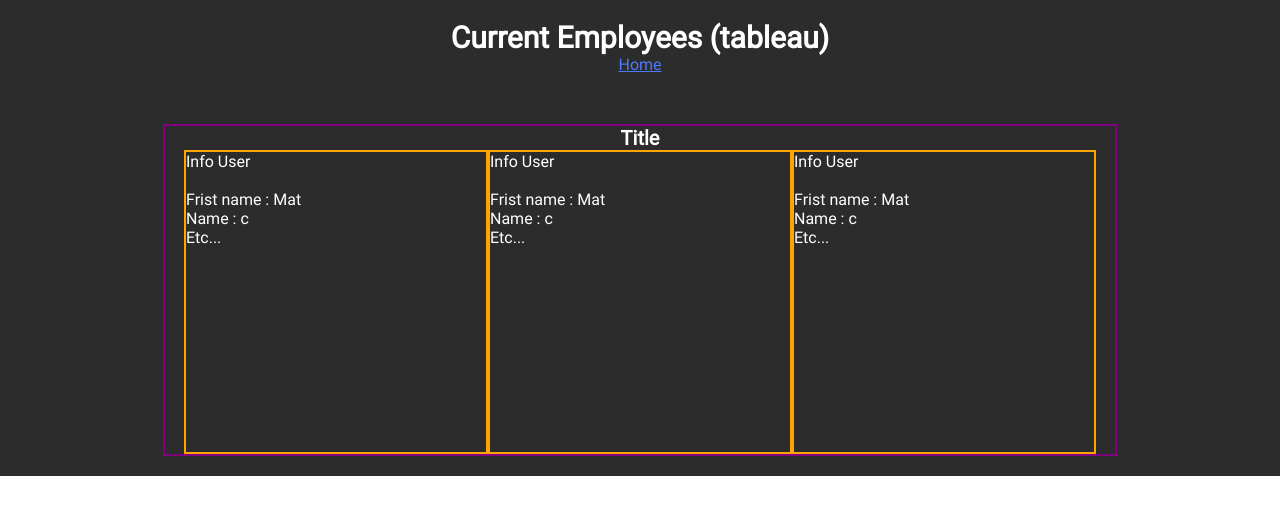
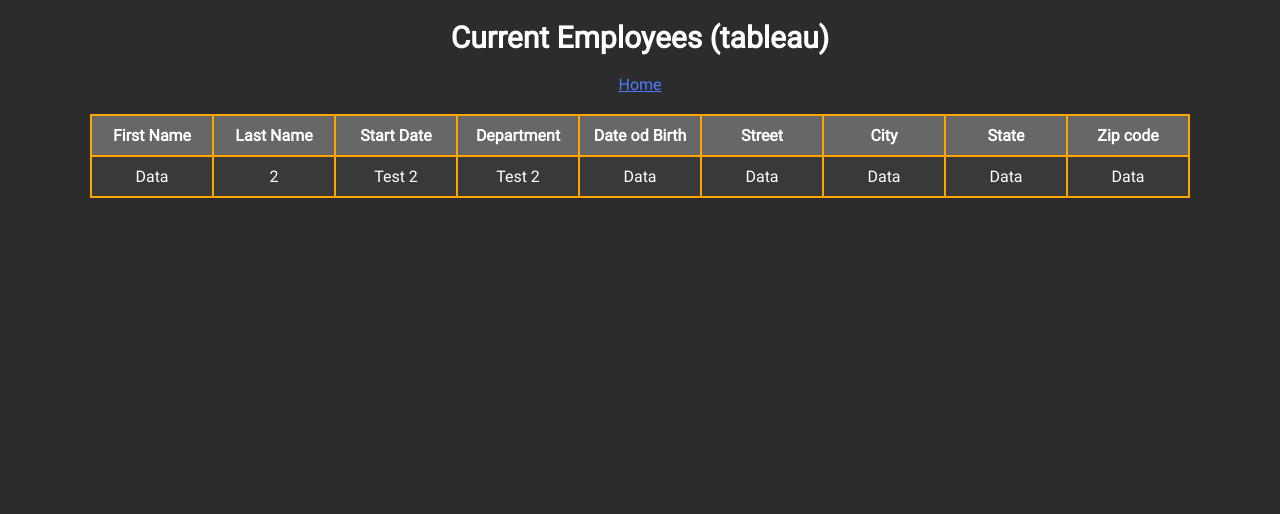
Before and after one commit to matthieuClio/HRnet, a React (Vite) app: page /list in a window 1280 px wide. Shown: the top 514 px of the page. Built offline with nearby package versions, Linux system fonts and the light colour scheme.

Commit message:
Feat : Define a table.

```diff
--- a/src/main.scss
+++ b/src/main.scss
@@ -7,6 +7,10 @@
     font-style: normal;
 }
 
+/* Variables */
+
+$bodyBackground: #2C2C2C;
+
 /* - General rules - */
 * {
     margin: 0;
@@ -15,6 +19,7 @@
 
 body {
     font-family: 'Roboto';
+    background-color: $bodyBackground;
 }
 
 h1 {
--- a/src/page/EmployeeList.tsx
+++ b/src/page/EmployeeList.tsx
@@ -15,43 +15,38 @@ export default function EmployeeList () {
                 Home
             </Link>
 
-            <section className="employee-list__user">
-                <h2 className="employee-list__user__title">
-                    Title
-                </h2>
+            {/* <table bgcolor="black" cellPadding={0} cellSpacing={30} border={0} width={700}>
+                <tr className="employee-list__table__row" bgcolor="#676767">
+                    <td style={{border: '2px solid blue'}} valign="top" colSpan={3} height={120}>Row</td>
+                    <td style={{border: '2px solid blue'}} colSpan={3} height={120}>row 2</td>
+                </tr>
+            </table> */}
 
-                <div className="employee-list__user__info-user">
-                    Info User
-                    <br />
-                    <br />
-                    Frist name : Mat
-                    <br />
-                    Name : c
-                    <br />
-                    Etc...
-                </div>
+            <table className="employee-list__table">
+                <tr className="employee-list__table__row-header">
+                    <th className="employee-list__table__row-header__header">First Name</th>
+                    <th className="employee-list__table__row-header__header">Last Name</th>
+                    <th className="employee-list__table__row-header__header">Start Date</th>
+                    <th className="employee-list__table__row-header__header">Department</th>
+                    <th className="employee-list__table__row-header__header">Date od Birth</th>
+                    <th className="employee-list__table__row-header__header">Street</th>
+                    <th className="employee-list__table__row-header__header">City</th>
+                    <th className="employee-list__table__row-header__header">State</th>
+                    <th className="employee-list__table__row-header__header">Zip code</th>
+                </tr>
 
-                <div className="employee-list__user__info-user">
-                    Info User
-                    <br />
-                    <br />
-                    Frist name : Mat
-                    <br />
-                    Name : c
-                    <br />
-                    Etc...
-                </div>
-                <div className="employee-list__user__info-user">
-                    Info User
-                    <br />
-                    <br />
-                    Frist name : Mat
-                    <br />
-                    Name : c
-                    <br />
-                    Etc...
-                </div>
-            </section>
+                <tr className="employee-list__table__row-data">
+                    <td className="employee-list__table__row-data__data">Data</td>
+                    <td className="employee-list__table__row-data__data">2</td>
+                    <td className="employee-list__table__row-data__data">Test 2</td>
+                    <td className="employee-list__table__row-data__data">Test 2</td>
+                    <td className="employee-list__table__row-data__data">Data</td>
+                    <td className="employee-list__table__row-data__data">Data</td>
+                    <td className="employee-list__table__row-data__data">Data</td>
+                    <td className="employee-list__table__row-data__data">Data</td>
+                    <td className="employee-list__table__row-data__data">Data</td>
+                </tr>
+            </table>
         </section>
     );
 }
--- a/src/page/employeeList.scss
+++ b/src/page/employeeList.scss
@@ -1,5 +1,4 @@
 /* Variables */
-$employeeListBackground: #2C2C2C;
 $employeeListColor: #FFFFFF;
 $employeeListLinkColor: #4B7BFF;
 
@@ -10,29 +9,33 @@ $employeeListLinkColor: #4B7BFF;
     flex-direction: column;
     flex-wrap: wrap;
     padding: 20px 0 20px 0;
-    background-color: $employeeListBackground;
+    height: 100vh;
     color: $employeeListColor;
 
     &__link {
+        margin: 20px 0 20px 0;
         color: $employeeListLinkColor;
     }
 
-    &__user {
-        margin-top: 50px;
-        border: 2px solid purple;
-        display: flex;
-        flex-wrap: wrap;
-        justify-content: center;
+    &__table {
+        background-color: orange;
 
-        &__title {
-            width: 100%;
-            text-align: center;
+        &__row-header {
+            background-color: #676767;
+
+            &__header {
+                padding: 10px;
+                min-width: 100px;
+            }
         }
 
-        &__info-user {
-            width: 300px;
-            height: 300px;
-            border: 2px solid orange;
+        &__row-data {
+            background-color: #3a3939;
+
+            &__data {
+                padding: 10px;
+                text-align: center;
+            }
         }
     }
 }
```
